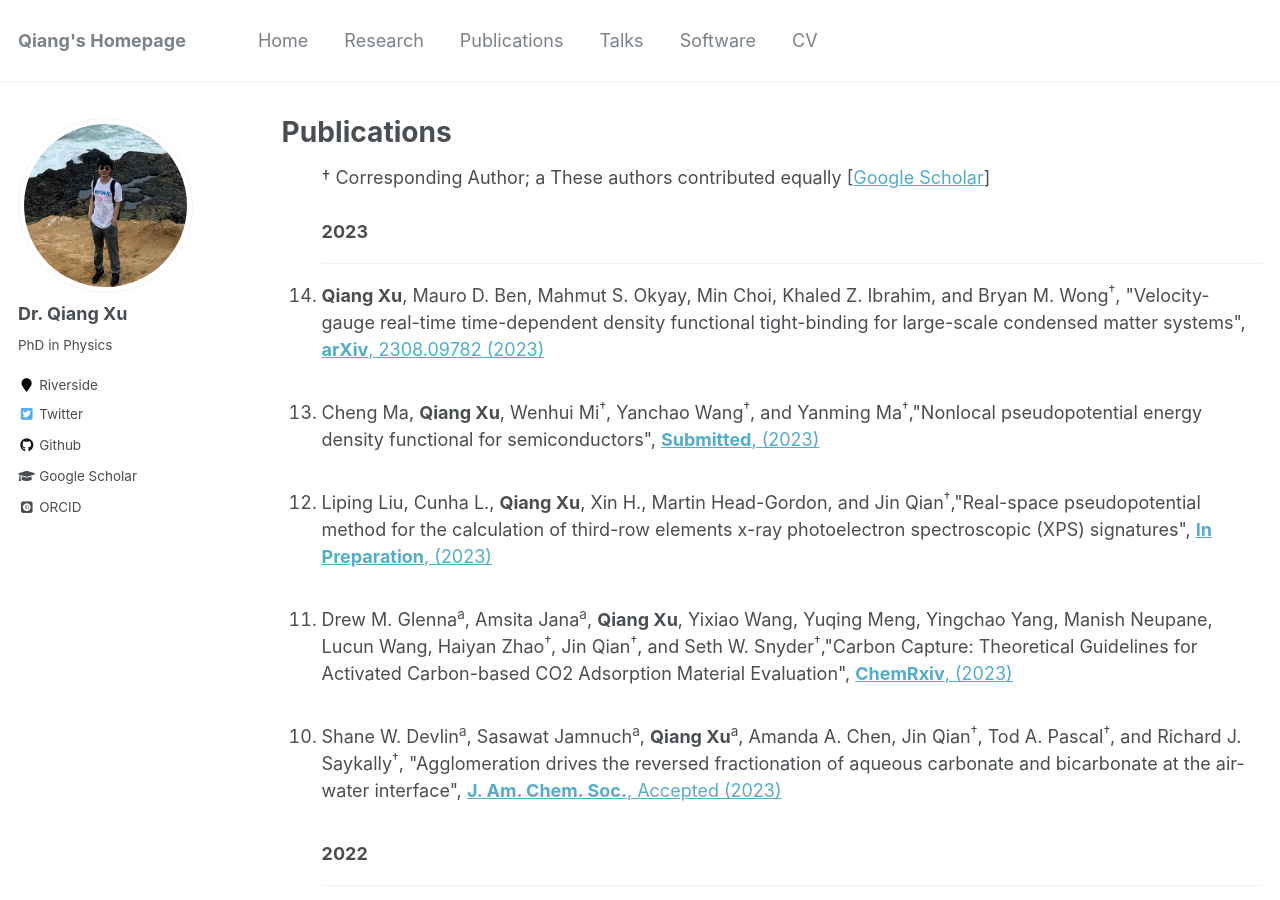
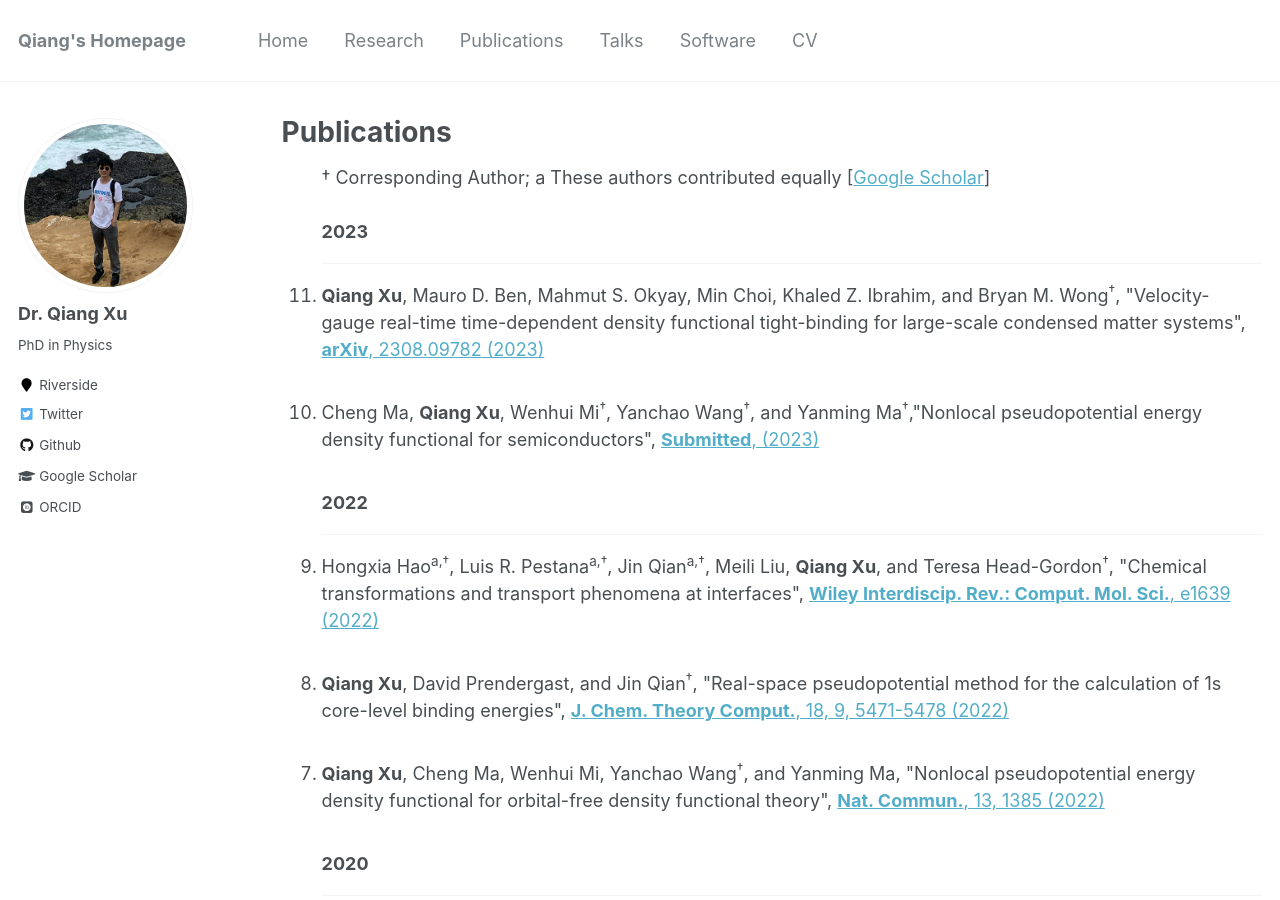
Before and after one commit to xqjlu/xqjlu.github.io, a Jekyll site: the page built from _pages/publications.md, in a window 1280 px wide and 900 px high. Built offline with Jekyll 4.4.1, drawn with Linux system fonts in a browser that asks for light colours; some web fonts are replaced.

Commit message:
Angry changes

```diff
--- a/_pages/publications.md
+++ b/_pages/publications.md
@@ -26,7 +26,7 @@ redirect_from:
 <div id="publists" class="en_pub">
 
 
-<ol style="padding-left: 40px;" reversed="" start="14">
+<ol style="padding-left: 40px;" reversed="" start="11">
 
 † Corresponding Author; a These authors contributed equally
 [<a href="https://scholar.google.com/citations?hl=en&user=ZiwzYQsAAAAJ&view_op=list_works&sortby=pubdate" target="_blank">Google Scholar</a>]
@@ -42,18 +42,6 @@ redirect_from:
 
 <li>Cheng Ma, <b>Qiang Xu</b>, Wenhui Mi<sup>†</sup>, Yanchao Wang<sup>†</sup>, and Yanming Ma<sup>†</sup>,"Nonlocal pseudopotential energy density functional for semiconductors",
 <a><b>Submitted</b>, (2023)</a>
-</li><br>
-
-<li>Liping Liu, Cunha L., <b>Qiang Xu</b>, Xin H., Martin Head-Gordon, and Jin Qian<sup>†</sup>,"Real-space pseudopotential method for the calculation of third-row elements x-ray photoelectron spectroscopic (XPS) signatures",
-<a><b>In Preparation</b>, (2023)</a>
-</li><br>
-
-<li>Drew M. Glenna<sup>a</sup>, Amsita Jana<sup>a</sup>, <b>Qiang Xu</b>, Yixiao Wang, Yuqing Meng, Yingchao Yang, Manish Neupane, Lucun Wang, Haiyan Zhao<sup>†</sup>, Jin Qian<sup>†</sup>, and Seth W. Snyder<sup>†</sup>,"Carbon Capture: Theoretical Guidelines for Activated Carbon-based CO2 Adsorption Material Evaluation",
-<a href="https://doi.org/10.26434/chemrxiv-2023-w6nx6" target="_blank"><b>ChemRxiv</b>, (2023)</a>
-</li><br>
-
-<li>Shane W. Devlin<sup>a</sup>, Sasawat Jamnuch<sup>a</sup>, <b>Qiang Xu</b><sup>a</sup>, Amanda A. Chen, Jin Qian<sup>†</sup>, Tod A. Pascal<sup>†</sup>, and Richard J. Saykally<sup>†</sup>, "Agglomeration drives the reversed fractionation of aqueous carbonate and bicarbonate at the air-water interface",
-<a href="https://doi.org/10.48550/arXiv.2301.05786" target="_blank"><b>J. Am. Chem. Soc.</b>, Accepted (2023)</a>
 </li><br>
 
 <!--2022-->
```
Also changed, not shown: _pages/cv.md (+0 -1 lines).
